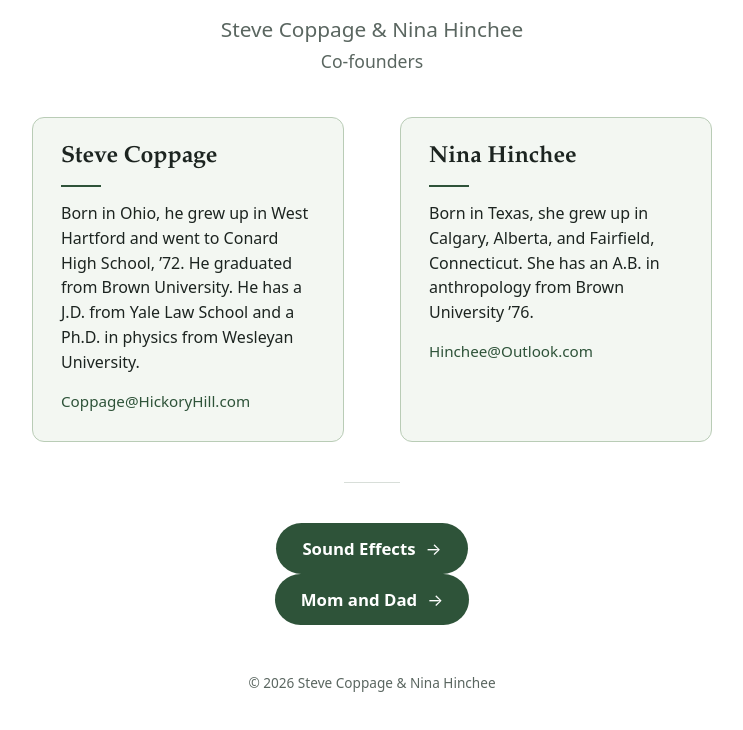
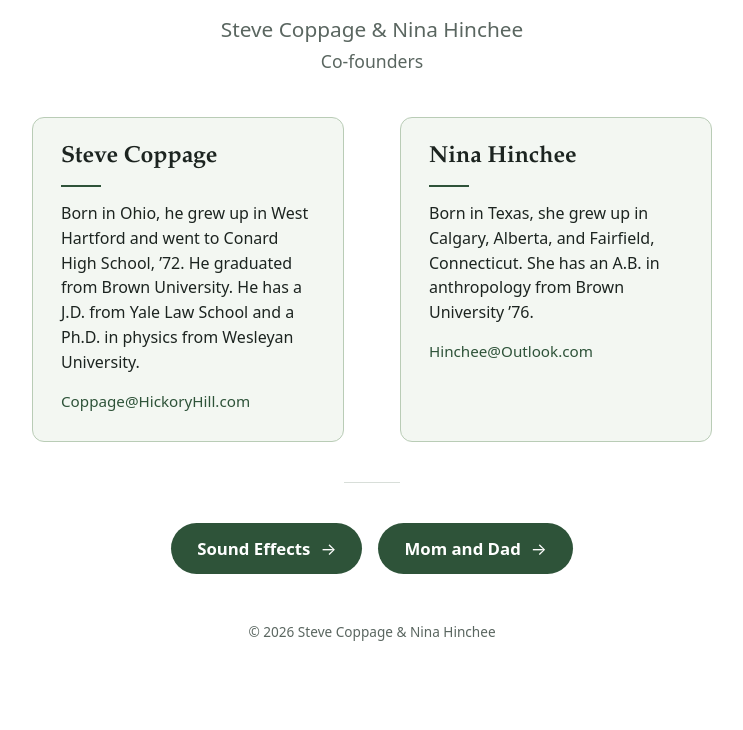
Before and after one commit to SteveCoppage/HickoryHill, a plain HTML site: page personal-page.html in a window 1280 px wide. Shown: the part 158-888 px from the top of the page, without its empty margins (268-1011 px from the left). After the commit the page ends 847 px from the top, so only its background shows below. Drawn offline with Linux system fonts and the light colour scheme.

Commit message:
Put front-page buttons in a side-by-side row
Wrapped the Sound Effects and Mom and Dad buttons in a flex row container (.button-row) so they sit side by side on the same horizontal row instead of stacking vertically.

```diff
--- a/personal-page.html
+++ b/personal-page.html
@@ -160,6 +160,12 @@
         outline-offset: 3px;
       }
       a.sound-effects .arrow { font-weight: 400; }
+            .button-row {
+                      display: flex;
+                      gap: 16px;
+                      justify-content: center;
+                      flex-wrap: wrap;
+            }
 
       .link-note {
         margin: 14px 0 0;
@@ -202,10 +208,12 @@
 
       <div class="rule" aria-hidden="true"></div>
 
-      <a class="sound-effects" href="https://hickoryhill.com/SoundEffects">
+          <div class="button-row">
+            <a class="sound-effects" href="https://hickoryhill.com/SoundEffects">
         Sound Effects <span class="arrow" aria-hidden="true">&rarr;</span>
       </a>
           <a class="sound-effects" href="https://hickoryhill.com/MomAndDad">Mom and Dad <span class="arrow" aria-hidden="true">&rarr;</span></a>
+          </div>
 
       <p class="copyright">&copy; 2026 Steve Coppage &amp; Nina Hinchee</p>
     </main>
```
